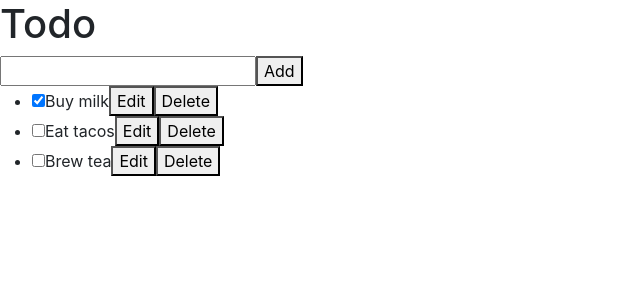
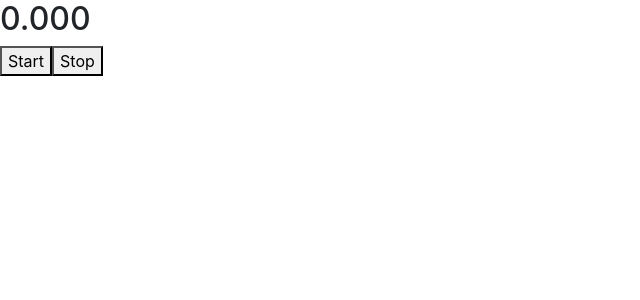
Before and after one commit to nishanmazumder/todo-react, a React (Create React App) app: page / in a window 1280 px wide. Shown: the top 300 px of the page, without its empty margins (0-640 px from the left). Built offline with nearby package versions, Linux system fonts and the light colour scheme.

Commit message:
stop watch added

```diff
--- /dev/null
+++ b/src/components/jsx/Stopwatch/App.js
@@ -0,0 +1,65 @@
+import React, { createElement, useRef, useState } from "react"
+
+export default function Stopwatch() {
+   const [start, setStart] = useState(null);
+   const [now, setNow] = useState(null);
+   let intvalRef = useRef(null);
+
+   function handleStartTime() {
+      console.log('start');
+
+      setStart(Date.now())
+
+      setNow(Date.now())
+      intvalRef.current = setInterval(() => {
+         setNow(Date.now())
+      }, 10)
+   }
+
+   function handleStopTime() {
+      console.log("stop");
+
+      clearInterval(intvalRef.current)
+   }
+
+   let time = 0;
+   if (start !== null && now !== null) {
+      time = (now - start) / 1000
+   }
+
+   function handleSaveData() {
+
+
+      const timeHtml = document.querySelector('.time');
+
+      console.log(time);
+
+      setNow(Date.now())
+      intvalRef.current = setInterval(() => {
+         setNow(Date.now())
+      }, 10)
+      // const ul = React.createElement('h2', '')
+
+
+
+      //   render(ul, timeHtml);
+
+   }
+
+
+
+   return (
+      <>
+         <div className="time">
+            <h2>{time.toFixed(3)}</h2>
+         </div>
+         <button onClick={() => {
+            handleStartTime()
+         }}>Start</button>
+         <button onClick={() => {
+            handleSaveData();
+            handleStopTime();
+         }}>Stop</button>
+      </>
+   )
+}
--- a/src/index.js
+++ b/src/index.js
@@ -31,7 +31,8 @@ import "./index.css";
 // import Messenger from "./components/jsx/Reducer/ChatAppRed/App";
 // import Post from "./components/jsx/Context/Context1/App";
 // import App from "./components/jsx/Context/Challenge/App";
-import Todo from "./components/jsx/ContextReducer/App";
+// import Todo from "./components/jsx/ContextReducer/App";
+import Stopwatch from "./components/jsx/Stopwatch/App";
 
 
 import reportWebVitals from "./reportWebVitals";
@@ -69,7 +70,8 @@ root.render(
       {/* <Messenger/> */}
       {/* <Post/> */}
       {/* <App/> */}
-      <Todo/>
+      {/* <Todo/> */}
+      <Stopwatch/>
    </React.StrictMode>
 );
 
```
